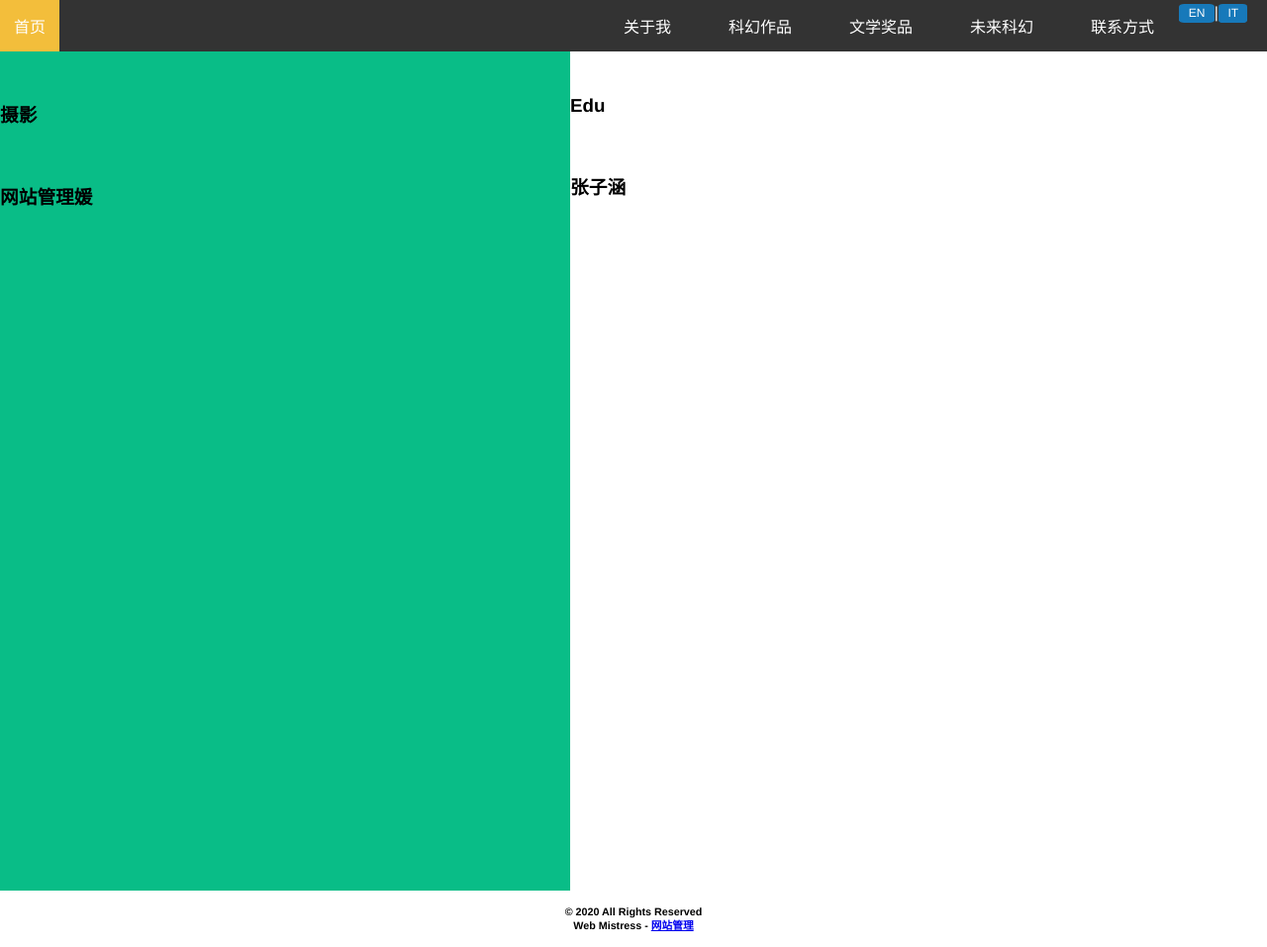
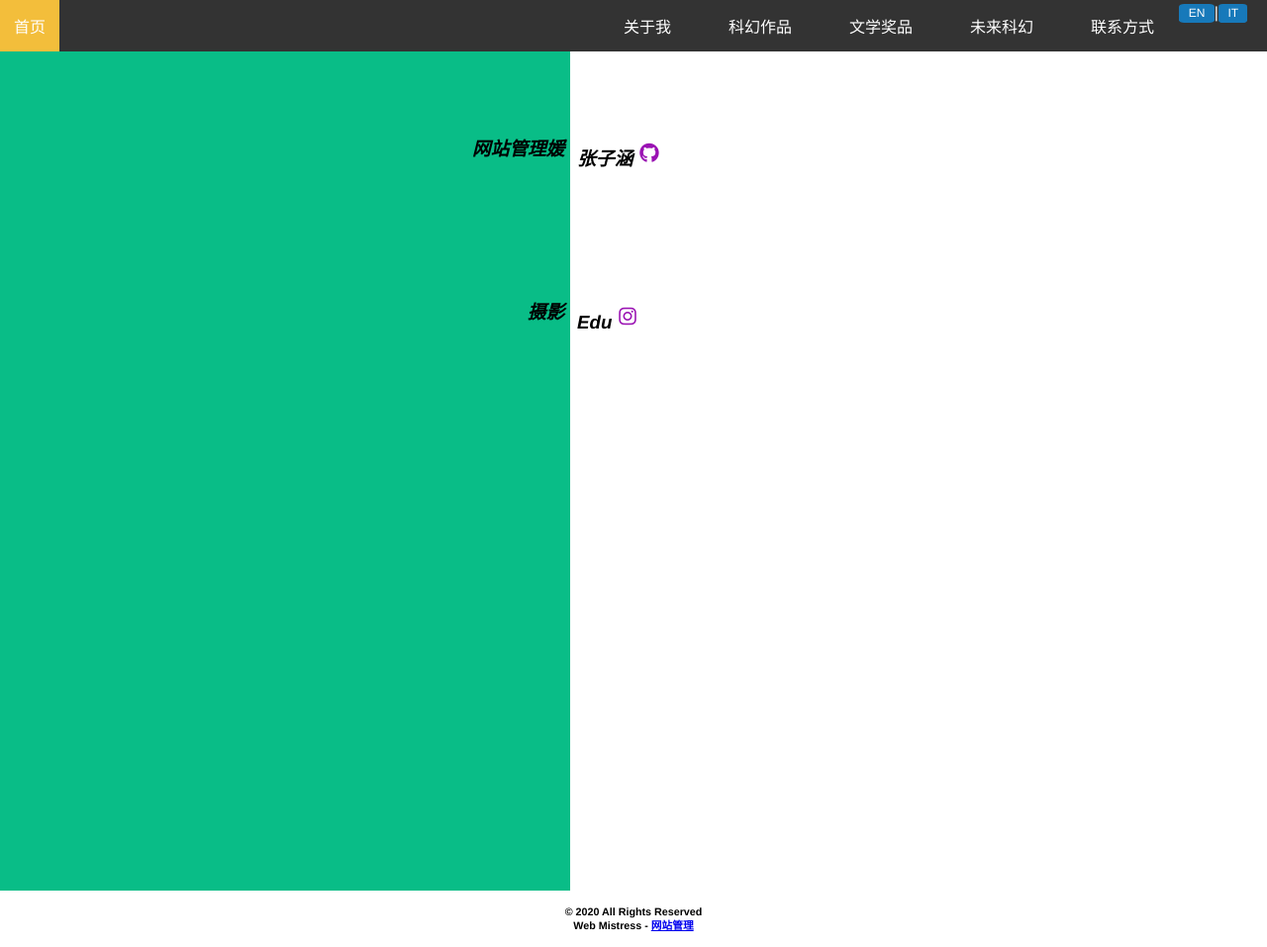
Before and after one commit to mil3zh/fraverso, a Jekyll site: the page built from zh/credits.html, in a window 1280 px wide. Shown: the whole page at 99% size. Built offline with Jekyll 4.4.1, drawn with Linux system fonts in a browser that asks for light colours; nearby versions of some CDN libraries; a script that is not in the unit is left out.

Commit message:
updated credits page

```diff
--- a/_includes/navbar.html
+++ b/_includes/navbar.html
@@ -71,8 +71,8 @@
       <li class="menu-item"><a href="awards.html">{{ site.data.t[page.lang].awards }}</a></li>
       <li class="menu-item dropdown"><a class="drop-link" href="publishing.html">{{ site.data.t[page.lang].futurefiction }}</a>
         <ul class="drop-menu">
-          <li><a href="publishing.html">{{ site.data.t[page.lang].publishing }}</a></li>
-          <li><a href="workshop.html">{{ site.data.t[page.lang].workshop }}</a></li>
+          <li><a href="publishing.html" class="drop-item">{{ site.data.t[page.lang].publishing }}</a></li>
+          <li><a href="workshop.html" class="drop-item">{{ site.data.t[page.lang].workshop }}</a></li>
         </ul>
       </li>
     <li class="menu-item"><a href="contacts.html">{{ site.data.t[page.lang].contacts }}</a></li>
--- a/_sass/credits.scss
+++ b/_sass/credits.scss
@@ -45,5 +45,6 @@
   text-decoration: none;
   margin-left: 1%;
   position: relative;
- top: -5px;
+  top: -5px;
+  color: rgba(154, 18, 179, 1);
 }
--- a/_sass/navbar.scss
+++ b/_sass/navbar.scss
@@ -12,9 +12,9 @@
     float: inherit;
   }
 
-  li,
-  .drop-menu li {
+  .drop-item {
     float: right;
+    display: none;
   }
 
   li a {
@@ -34,9 +34,11 @@
     background-color: #f3be3b;
   }
 
-  li:hover > ul {
+  .dropdown:hover .drop-menu,
+  .dropdown:hover .drop-item {
+    display: block;
+    opacity: 1;
     visibility: visible;
-    opacity: 1;
   }
 
   .drop-menu {
--- a/credits.html
+++ b/credits.html
@@ -13,8 +13,8 @@
 	</div>
 	<div class="right-col-credits">
 		<div class="credits-right">
-		<h3>Zhang Zihan<i class="credits-icon fab fa-github"></i></h3><br>
-		<h3>Edu<i class="credits-icon fab fa-instagram"></i></h3><br>
+		<h3>Zhang Zihan<a target="_blank" href="https://github.com/mil3zh"><i class="credits-icon fab fa-github"></i></a></h3><br>
+		<h3>Edu<a target="_blank" href="https://www.instagram.com/roving.rivera/"><i class="credits-icon fab fa-instagram"></i></a></h3><br>
 		</div>
 	</div>
 	</div>
--- a/zh/credits.html
+++ b/zh/credits.html
@@ -4,15 +4,18 @@
 lang: zh
 permalink: /zh/credits
 ---
-<div style="height:100%">
+
+<div class="credits-background">
 	<div class="left-col-credits">
-		<h3>插画</h3><br>
+		<div class="credits-left">
+		<h3>网站管理媛</h3><br>
 		<h3>摄影</h3><br>
-		<h3>网站管理媛</h3>
+		</div>
 	</div>
 	<div class="right-col-credits">
-		<h3>A name</h3><br>
-		<h3>Edu</h3><br>
-		<h3>张子涵</h3>
+		<div class="credits-right">
+		<h3>张子涵<a target="_blank" href="https://github.com/mil3zh"><i class="credits-icon fab fa-github"></i></a></h3><br>
+		<h3>Edu<a target="_blank" href="https://www.instagram.com/roving.rivera/"><i class="credits-icon fab fa-instagram"></i></a></h3><br>
+		</div>
 	</div>
 	</div>
```
Also changed, not shown: it/credits.html (+7 -3 lines).
